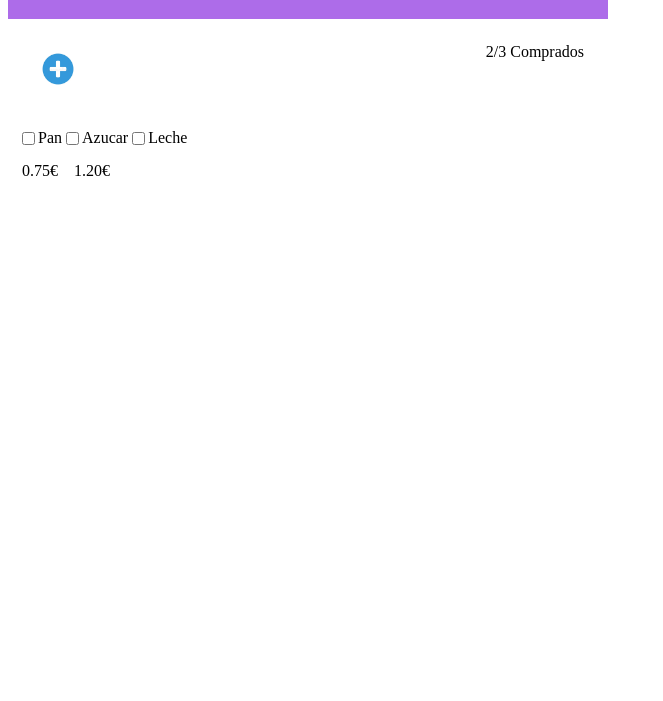
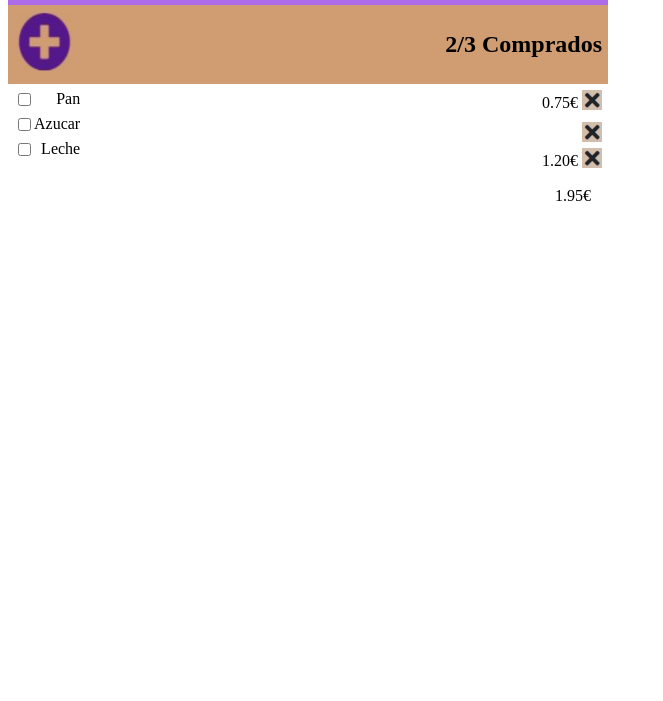
Before and after one commit to SerafinMLG/202309-w1ch3-serafin-alferez, a plain HTML site: page index.html in a window 1280 px wide. Shown: the part 99-800 px from the top of the page, without its empty margins (0-663 px from the left). Drawn offline with Linux system fonts and the light colour scheme.

Commit message:
add modifyed files

```diff
--- a/index.html
+++ b/index.html
@@ -23,40 +23,57 @@
 </header>
 
     <main>
-        <div>
+        <div title="barra de estado">
             <div>
-                <img src="plus.webp" alt="signo cruz de añadir" height="60" width="60">
+                <a href="index2.html">
+                    <img src="cruz.png" alt="signo cruz de añadir" height="60" width="60">
+                </a>
             </div>
             <div>
-                <p>2/3 Comprados</p>
+                <h2>2/3 Comprados</h2>
             </div>
         </div>
-        <div>
 
-
-        </div>
         <div>
             <section>
                 <section>
-                    <input type="checkbox" name="product">Pan
+                    <div>
+
+                        <input type="checkbox" name="product">Pan
+                    </div>
                 </section>
                 <section>
-                    <input type="checkbox" name="product">Azucar
+                    <div>
+                        <input type="checkbox" name="product">Azucar
+                    </div>
                 </section>
                 <section>
-                    <input type="checkbox" name="product">Leche
+                    <div>
+                        <input type="checkbox" name="product">Leche
+                    </div>
                 </section>
             </section>
-        </div>
-        <div>
+
 
             <section>
-                <p>0.75€</p>
-                <p></p>
-                <p>1.20€</p>
+                <div>
+                    <p>0.75€</p><img src="x.png" alt="equis de marcado" height="20px" width="20px">
+                </div>
+                <div>
+                    <p>     </p><img src="x.png" alt="equis de marcado" height="20px" width="20px">
+                </div>
+                <div>
+                    <p>1.20€</p><img src="x.png" alt="equis de marcado" height="20px" width="20px">
+                </div>
             </section>
+        </div>
+        <section>
+            <div title="lastprice">
+                <p>1.95€</p>
+            </div>
+        </section>
 
-        </div>
+
     </main>
 
 
--- a/style.css
+++ b/style.css
@@ -14,7 +14,8 @@ header {
 
 div {
     display: flex;
-    margin: 10px;
+    padding: 3px;
+    margin: 0%;
     display:flex;
     justify-content: space-between;
 
@@ -24,8 +25,21 @@ h1 {
 
 }
 
+[title="barra de estado"] {
+    background-color: rgb(208,157,114);
+    text-align: right;
+
+}
+
+[title="lastprice"] {
+    text-align: right;
+    margin-left: 90%;
+
+}
+
+
 section {
-    display: flex;
+
 
 }
 
@@ -38,3 +52,13 @@ p {
     display: flex;
     margin: 4px;
 }
+
+[type="checkbox"] {
+    display: flex;
+    flex-direction: row; */
+    justify-content: space-between;
+    align-items: center;
+    flex-wrap: nowrap;
+    padding: 10px 20px;
+
+}
```
Also changed, not shown: cruz.png (added), index2.html (added), x.png (added).
